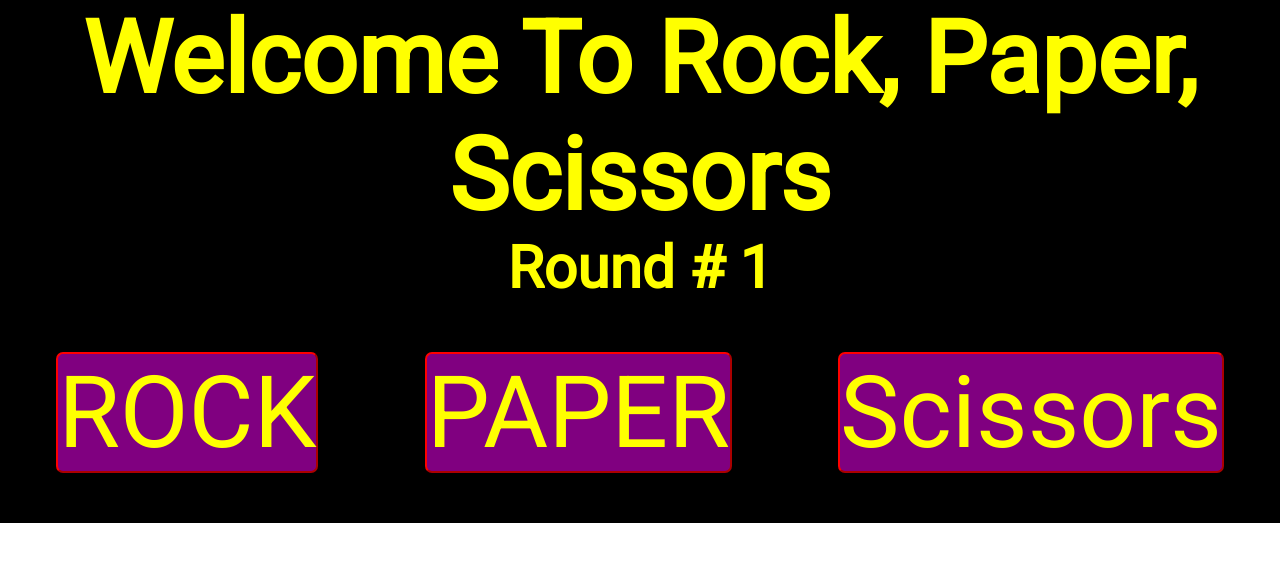
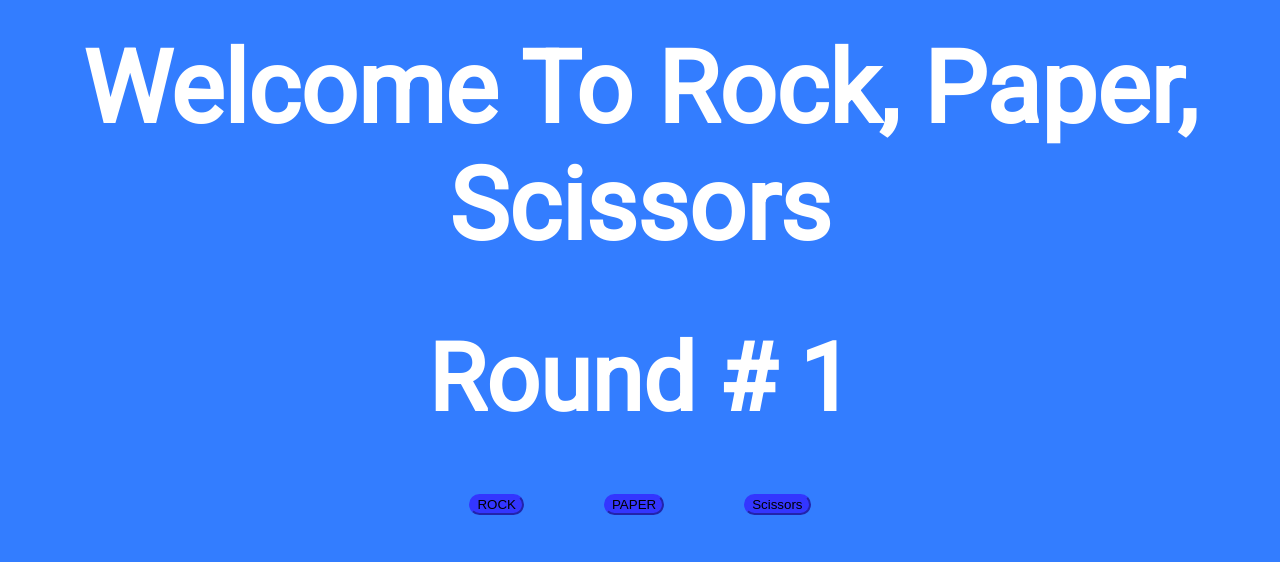
Before and after one commit to ShaikhJ18/Rock_Paper_Scissors, a plain HTML site: page index.html in a window 1280 px wide. Drawn offline with Linux system fonts and the light colour scheme.

Commit message:
added more html css and images

```diff
--- a/index.html
+++ b/index.html
@@ -8,12 +8,12 @@
     </head>
     <body>
         <div class="title-box">
-            <h1>Welcome To Rock, Paper, Scissors</h1>
+            <div class="inner-title-box">
+                <h1>Welcome To Rock, Paper, Scissors</h1>
+            </div>
         </div>
         <div class="round-num-box">
-            <div class="h3-box">
                 <h3>Round # 1</h3>
-            </div>
         </div>
         <div class="button-box">
             <div class="rock-box">
--- a/styles.css
+++ b/styles.css
@@ -1,43 +1,40 @@
 @import url('https://fonts.googleapis.com/css2?family=Roboto&display=swap');
+
 *{
     margin: 0;
-    padding: 0;
 }
-h1{
+
+body{
+    background-color: #337DFF;
+}
+
+.title-box{
+    font-size: 50px;
+    font-family: 'Roboto', sans-serif;
+    color: white;
+    background-color: #337DFF;
     text-align: center;
-    font-size: 100px;
-    color: yellow;
-    font-family: 'Roboto', sans-serif;
+    margin: 30px
 }
-.title-box {
-    background-color: black;
+.round-num-box{
+    font-size: 80px;
+    color: white;
     display: flex;
     justify-content: center;
-    flex-direction: row;
-    margin: 0;
-    padding: 0;
+    font-family: 'Roboto', sans-serif;
+    margin: 60px;
 }
 .button-box{
-    background-color: black;
     display: flex;
-    justify-content: space-evenly;
-
-}
-.round-num-box{
-    background-color: black;
-    font-size: 50px;
-    text-align: center;
-    color: yellow;
-    font-family: 'Roboto', sans-serif;
-}
-.rock,.scissors,.paper{
-    background-color: purple;
-    font-size: 100px;
-    color: yellow;
-    border-radius: 7px;
-    border-color: red;
-    font-family: 'Roboto', sans-serif ;
+    flex-direction: row;
+    justify-content: center;
 }
 .rock-box,.scissors-box,.paper-box{
-    margin: 50px;
+    margin-left: 40px;
+    margin-right: 40px;
 }
+.rock,.paper,.scissors{
+    background-color: #3336FF;
+    border-color: #3336FF;
+    border-radius: 50px;
+}
```
Also changed, not shown: imagesForRPS/rock.png (added).
